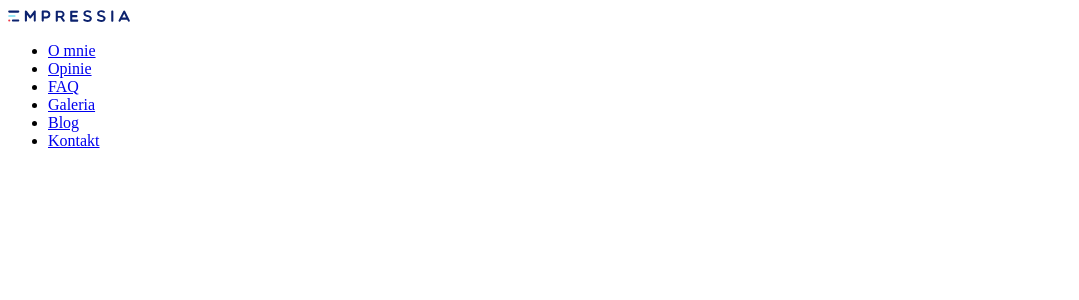
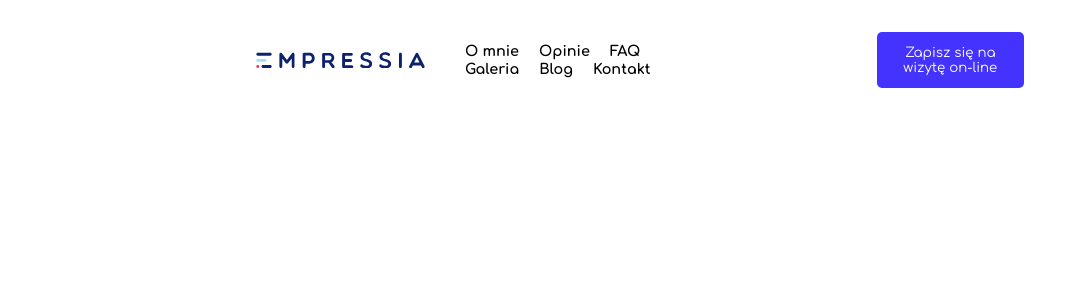
Before and after one commit to HiImRussel/zadanieRekrutacyjne, a React (Create React App) app: page / in a window 1280 px wide. Shown: the top 300 px of the page, without its empty margins (0-1079 px from the left). Built offline with nearby package versions, Linux system fonts and the light colour scheme.

Commit message:
Completed header and header css

```diff
--- a/public/index.html
+++ b/public/index.html
@@ -9,6 +9,12 @@
       name="description"
       content="Web site created using create-react-app"
     />
+    <link rel="preconnect" href="https://fonts.googleapis.com" />
+    <link rel="preconnect" href="https://fonts.gstatic.com" crossorigin />
+    <link
+      href="https://fonts.googleapis.com/css2?family=Comfortaa:wght@300;400;500;600;700&display=swap"
+      rel="stylesheet"
+    />
     <title>Zadanie testowe</title>
   </head>
   <body>
--- a/src/components/atoms/NavLogo.js
+++ b/src/components/atoms/NavLogo.js
@@ -2,9 +2,8 @@ const NavLogo = () => {
   return (
     <svg
       xmlns="http://www.w3.org/2000/svg"
-      width="122"
-      height="12"
       viewBox="0 0 122 12"
+      className="navLogo"
     >
       <defs>
         <linearGradient
--- a/src/components/organisms/NavDesktop.js
+++ b/src/components/molecules/NavDesktop.js
@@ -4,7 +4,11 @@ const NavDesktop = ({ navLinks }) => {
   const nav = navLinks.map((link) => (
     <NavLink key={link.id} link={link.link} text={link.text} />
   ));
-  return <ul>{nav}</ul>;
+  return (
+    <nav>
+      <ul>{nav}</ul>
+    </nav>
+  );
 };
 
 export default NavDesktop;
--- a/src/components/organisms/Header.js
+++ b/src/components/organisms/Header.js
@@ -1,11 +1,15 @@
 import NavLogo from "../atoms/NavLogo";
-import NavDesktop from "./NavDesktop";
+import NavDesktop from "../molecules/NavDesktop";
+import "../../css/nav.css";
 
 const Header = ({ navLinks }) => {
   return (
     <header>
       <NavLogo />
       <NavDesktop navLinks={navLinks} />
+      <a href="...." className="headerButton">
+        <button className="navButton">Zapisz się na wizytę on-line</button>
+      </a>
     </header>
   );
 };
--- /dev/null
+++ b/src/css/nav.css
@@ -0,0 +1,82 @@
+* {
+  margin: 0px;
+  font-family: "Comfortaa", cursive;
+}
+
+button:focus {
+  outline: none;
+}
+
+header {
+  background-color: white;
+  width: 60%;
+  padding-left: 20%;
+  padding-right: 20%;
+  display: -webkit-box;
+  display: -ms-flexbox;
+  display: flex;
+  height: 120px;
+  -webkit-box-align: center;
+      -ms-flex-align: center;
+          align-items: center;
+}
+
+header .headerButton {
+  margin-left: 20%;
+}
+
+header .headerButton button {
+  border: none;
+  background-color: #4432ff;
+  color: white;
+  padding: 13px 15px;
+  border-radius: 5px;
+  cursor: pointer;
+  -webkit-transition: all 0.2s ease-in-out;
+  transition: all 0.2s ease-in-out;
+}
+
+header .headerButton button:hover {
+  background-color: #170ba0;
+}
+
+.navLogo {
+  width: 250px;
+  cursor: pointer;
+}
+
+li {
+  display: inline-block;
+  margin-right: 20px;
+  list-style: none;
+  font-size: 0.9em;
+}
+
+nav a {
+  font-weight: 700;
+}
+
+nav a:hover {
+  text-decoration: underline;
+}
+
+a {
+  text-decoration: none;
+}
+
+a:link {
+  color: black;
+}
+
+a:visited {
+  color: black;
+}
+
+a:hover {
+  color: black;
+}
+
+a:active {
+  color: black;
+}
+/*# sourceMappingURL=nav.css.map */
--- /dev/null
+++ b/src/css/nav.scss
@@ -0,0 +1,77 @@
+* {
+  margin: 0px;
+  font-family: "Comfortaa", cursive;
+}
+
+button:focus {
+  outline: none;
+}
+
+header {
+  background-color: white;
+  width: 60%;
+  padding-left: 20%;
+  padding-right: 20%;
+  display: flex;
+  height: 120px;
+  align-items: center;
+
+  .headerButton {
+    margin-left: 20%;
+
+    button {
+      border: none;
+      background-color: #4432ff;
+      color: white;
+      padding: 13px 15px;
+      border-radius: 5px;
+      cursor: pointer;
+      transition: all 0.2s ease-in-out;
+
+      &:hover {
+        background-color: #170ba0;
+      }
+    }
+  }
+}
+
+.navLogo {
+  width: 250px;
+  cursor: pointer;
+}
+
+li {
+  display: inline-block;
+  margin-right: 20px;
+  list-style: none;
+  font-size: 0.9em;
+}
+
+nav {
+  a {
+    font-weight: 700;
+
+    &:hover {
+      text-decoration: underline;
+    }
+  }
+}
+
+a {
+  text-decoration: none;
+}
+
+a:link {
+  color: black;
+}
+a:visited {
+  color: black;
+}
+
+a:hover {
+  color: black;
+}
+
+a:active {
+  color: black;
+}
```
Also changed, not shown: 1 other file (tests, documents, lock files or other folders).
